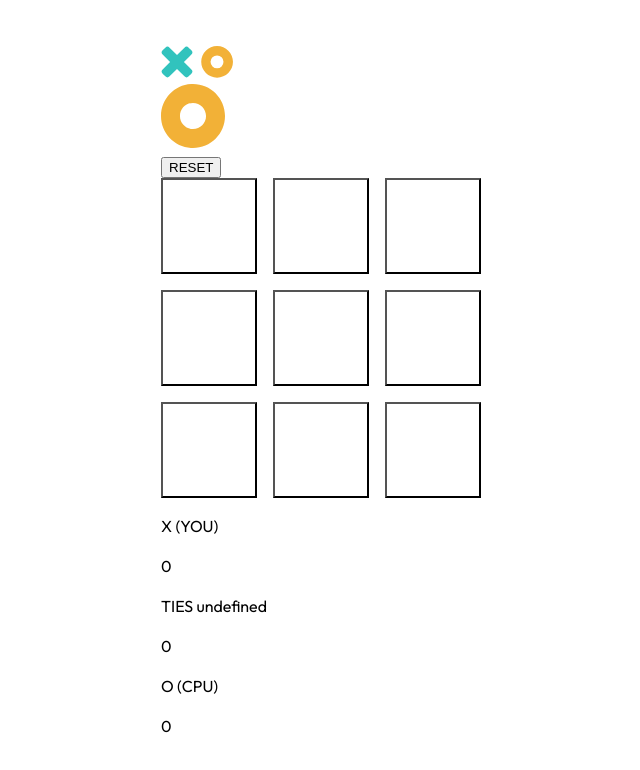
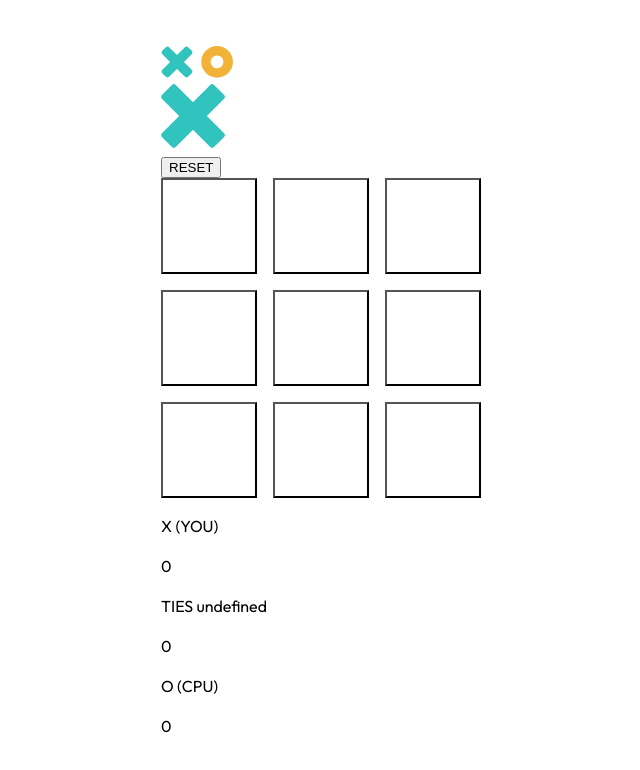
Before and after one commit to eburza/tic-tac-toe-game, a React (Vite) app: page / in a window 1280 px wide. Both pictures are taken after a click on the button "New Game (vs CPU)". Shown: the top 770 px of the page, without its empty margins (319-959 px from the left). Built offline with nearby package versions, Linux system fonts and the light colour scheme.

Commit message:
Refactor player turn component, to use game state logic

```diff
--- a/src/components/PlayerTurn.jsx
+++ b/src/components/PlayerTurn.jsx
@@ -1,17 +1,18 @@
 import { useContext } from 'react'
 import GameContext from '../Context'
-import playerX from '../assets/icon-x.svg'
-import playerO from '../assets/icon-o.svg'
+import playerXicon from '../assets/icon-x.svg'
+import playerOicon from '../assets/icon-o.svg'
 
 export default function PlayerTurn() {
 
-    const { isXTurn } = useContext(GameContext)
+    const { state } = useContext(GameContext)
+
     return(
     <div>
         {
-        isXTurn ?
-        <img src={playerX}/> :
-        <img src={playerO}/>
+        state.isXTurn ?
+        <img src={playerXicon}/> :
+        <img src={playerOicon}/>
         }
     </div>
     )
```
